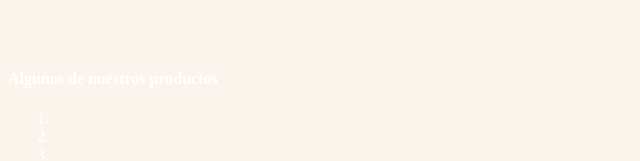
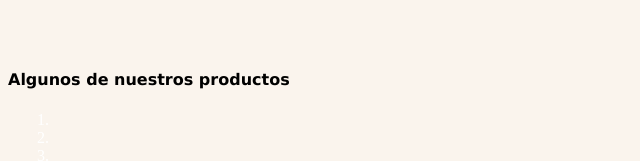
Before and after one commit to YamilaMonti/proyecto-monti, an Angular app: page /productos in a window 1280 px wide. Shown: the part 183-344 px from the top of the page, without its empty margins (0-640 px from the left). Built offline with nearby package versions, Linux system fonts and the light colour scheme.

Commit message:
1 file modified

```diff
--- a/src/app/productos/productos.component.css
+++ b/src/app/productos/productos.component.css
@@ -0,0 +1,5 @@
+h4{
+  font-family: Lucida Grande;
+  color:black;
+  size: 35%
+}
--- a/src/app/productos/productos.component.html
+++ b/src/app/productos/productos.component.html
@@ -2,7 +2,6 @@
 <div class="row">
 
   <div class="col-md-12">
-
 
   </div>
   <br>
```
